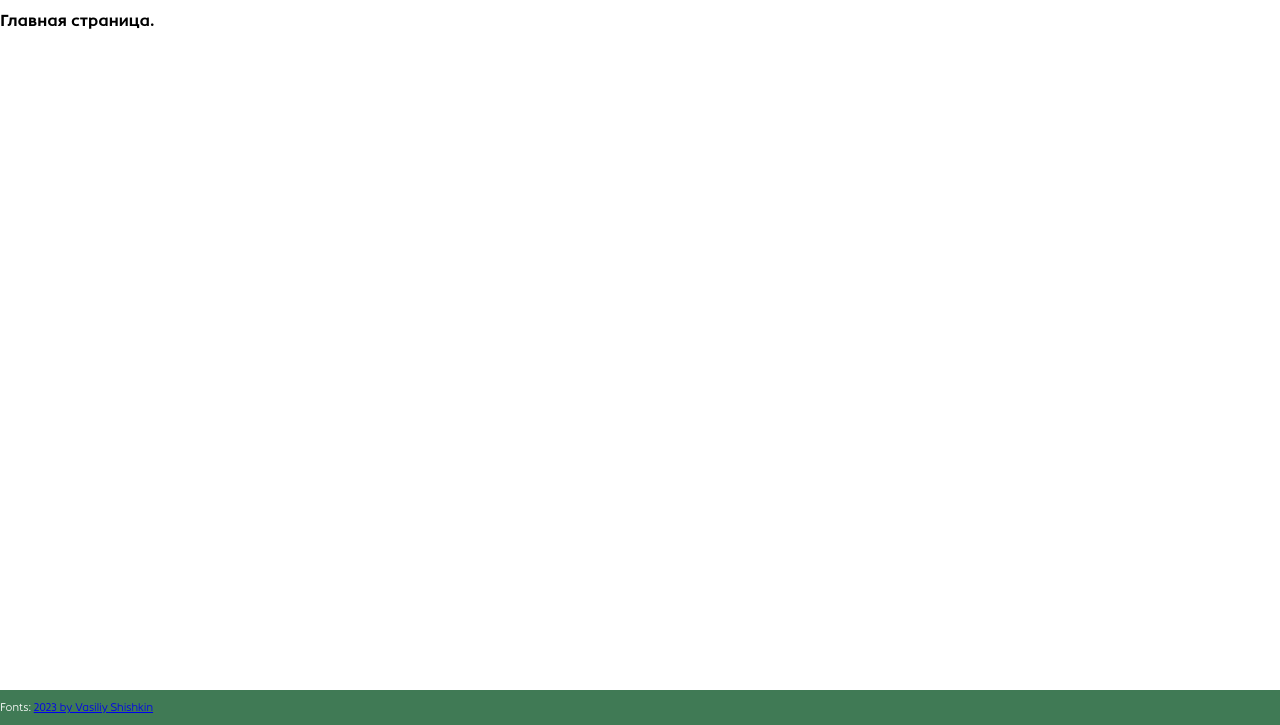
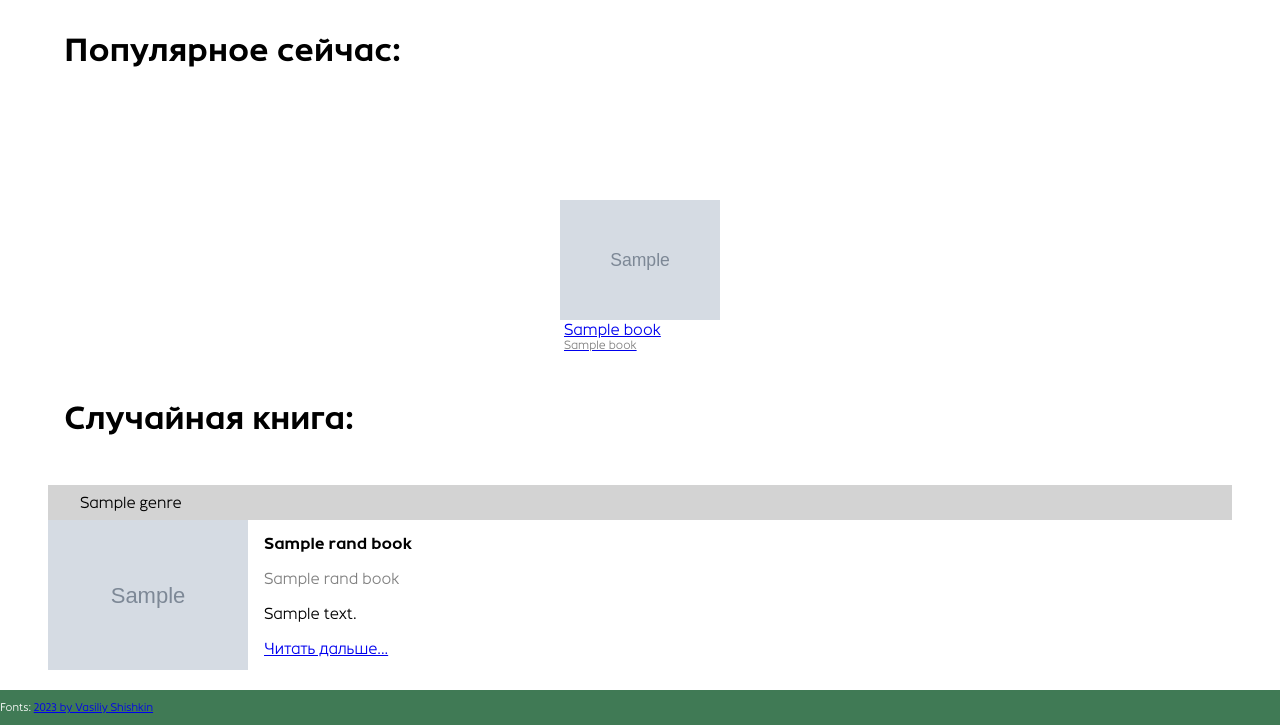
Before and after one commit to anime-kazakh/online-library, a Django app: template onlinelib/home/templates/home/index.html in a window 1280 px wide. Shown: the part 75-800 px from the top of the page. Run offline with Django 5.2, Linux system fonts and the light colour scheme; the template is opened without the code that fills it: most values are stand-ins (such as "Sample title", 1, 10 or a date in 2020); grey boxes marked "Sample" are stand-in pictures.

Commit message:
New home page

```diff
--- /dev/null
+++ b/onlinelib/home/static/home/css/home_style.css
@@ -0,0 +1,63 @@
+h1 {
+    font-size: 2em;
+    margin: 1em 2em;
+}
+
+.most-popular {
+    display: flex;
+    margin: 1em auto;
+}
+
+.most-popular__book-card {
+    display: grid;
+    margin: 0 1.5em;
+}
+
+.most-popular__cover-image {
+    width: 10em;
+    margin: 0 auto;
+}
+
+.most-popular__titles {
+    margin: 0 0.25em;
+}
+
+.most-popular__title {
+    margin: 0;
+}
+
+.most-popular__original-title {
+    margin: 0;
+    font-size: 0.75em;
+    color: gray;
+}
+
+.rand-book {
+    margin: 1em 3em;
+}
+
+.rand-book__inf-panel {
+    background-color: lightgray;
+    padding: 0.5em 2em;
+}
+
+.rand-book__inf-panel p {
+    margin: 0;
+}
+
+.rand-book__article {
+    display: grid;
+    grid-template-columns: min-content 1fr;
+}
+
+.rand-book__cover-image {
+    width: 12.5em;
+}
+
+.rand-book__text {
+    margin: 0 1em;
+}
+
+.rand-book__original-title {
+    color: grey;
+}
--- a/onlinelib/home/templates/home/index.html
+++ b/onlinelib/home/templates/home/index.html
@@ -1,5 +1,59 @@
 {% extends "base.html" %}
+{% load static %}
+
+{% block title %}
+    {{ title }}
+{% endblock %}
+
+{% block style %}
+<link type="text/css" href="{% static 'home/css/home_style.css' %}" rel="stylesheet">
+{% endblock style %}
 
 {% block content %}
-<h1>Главная страница.</h1>
+<h1>Популярное сейчас:</h1>
+<div class="most-popular">
+    {% for book in books_mostpop %}
+        <span class="most-popular__book-card">
+            <img class="most-popular__cover-image" src="{{ book.cover_image.url }}">
+            <div class="most-popular__titles">
+                <a href="{{ book.get_absolute_url }}">
+                    <p class="most-popular__title">
+                        {{ book.title|truncatechars:25 }}
+                    </p>
+                    {% if book.original_title %}
+                        <p class="most-popular__original-title">
+                            {{ book.original_title|truncatechars:30 }}
+                        </p>
+                    {% endif %}
+                </a>
+            </div>
+        </span>
+    {% endfor %}
+</div>
+<h1>Случайная книга:</h1>
+<div class="rand-book">
+    <div class="rand-book__inf-panel">
+        <p>
+            {{ rand_book.genres.all|slice:":4"|join:", " }}
+            {% if rand_book.genres.count > 4 %}
+            ...
+            {% endif %}
+        </p>
+    </div>
+    <div class="rand-book__article">
+        <img class="rand-book__cover-image" src="{{ rand_book.cover_image.url }}">
+        <span class="rand-book__text">
+            <h2>{{ rand_book.title }}</h2>
+            {% if rand_book.original_title %}
+                <p class="rand-book__original-title">{{ rand_book.original_title }}</p>
+            {% endif %}
+            <p>{{ rand_book.description|linebreaks|truncatewords:40 }}</p>
+            <p>
+                <a href="{{ rand_book.get_absolute_url }}">
+                Читать дальше...
+                </a>
+            </p>
+        </span>
+    </div>
+</div>
 {% endblock %}
```
Also changed, not shown: onlinelib/home/views.py (+9 -0 lines).
